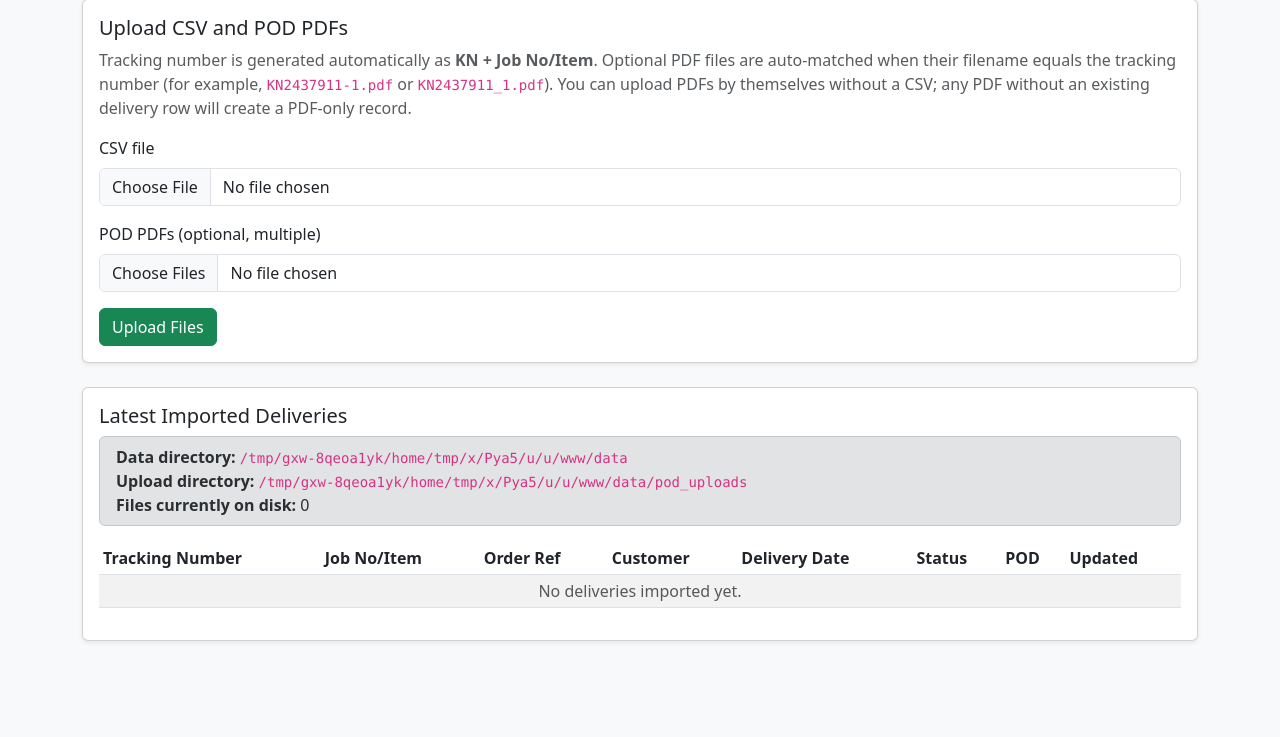
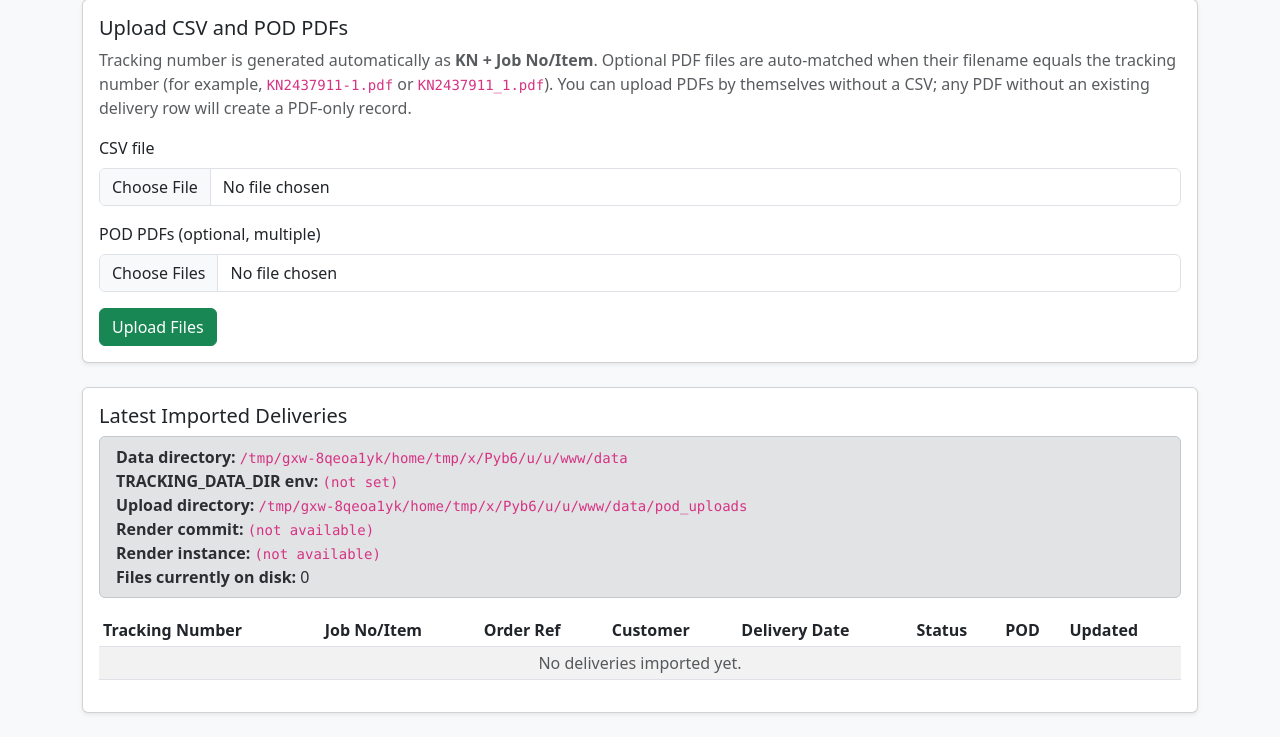
Before and after one commit to Silverlake-nacho/silverlake.tracking, a Flask app: page /admin in a window 1280 px wide. Shown: the part 87-824 px from the top of the page. Before the commit the page ends 729 px from the top, so only its background shows below. Run offline with Flask 3, Linux system fonts and the light colour scheme; the visitor is signed in with stand-in values (Sample User, id 1); data that the repository does not hold is empty.

Commit message:
Update admin.html

```diff
--- a/templates/admin.html
+++ b/templates/admin.html
@@ -49,7 +49,10 @@
           <h2 class="h5">Latest Imported Deliveries</h2>
           <div class="alert alert-secondary py-2">
             <div><strong>Data directory:</strong> <code>{{ data_dir }}</code></div>
+            <div><strong>TRACKING_DATA_DIR env:</strong> <code>{{ tracking_data_dir_env or "(not set)" }}</code></div>
             <div><strong>Upload directory:</strong> <code>{{ upload_dir }}</code></div>
+            <div><strong>Render commit:</strong> <code>{{ render_git_commit or "(not available)" }}</code></div>
+            <div><strong>Render instance:</strong> <code>{{ render_instance_id or "(not available)" }}</code></div>
             <div><strong>Files currently on disk:</strong> {{ upload_dir_files|length }}</div>
             {% if missing_pdf_count %}
               <div class="text-danger"><strong>Warning:</strong> {{ missing_pdf_count }} row(s) reference a PDF filename that is missing on disk.</div>
```
